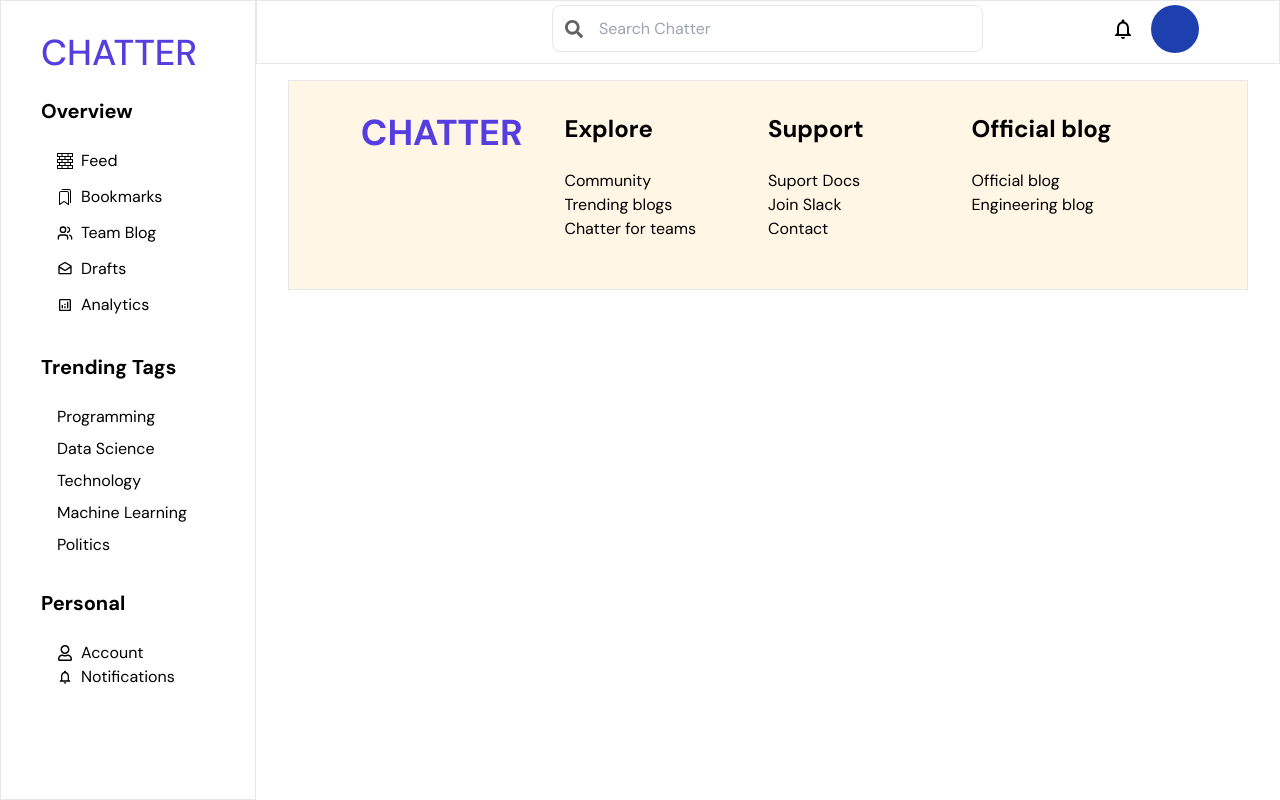
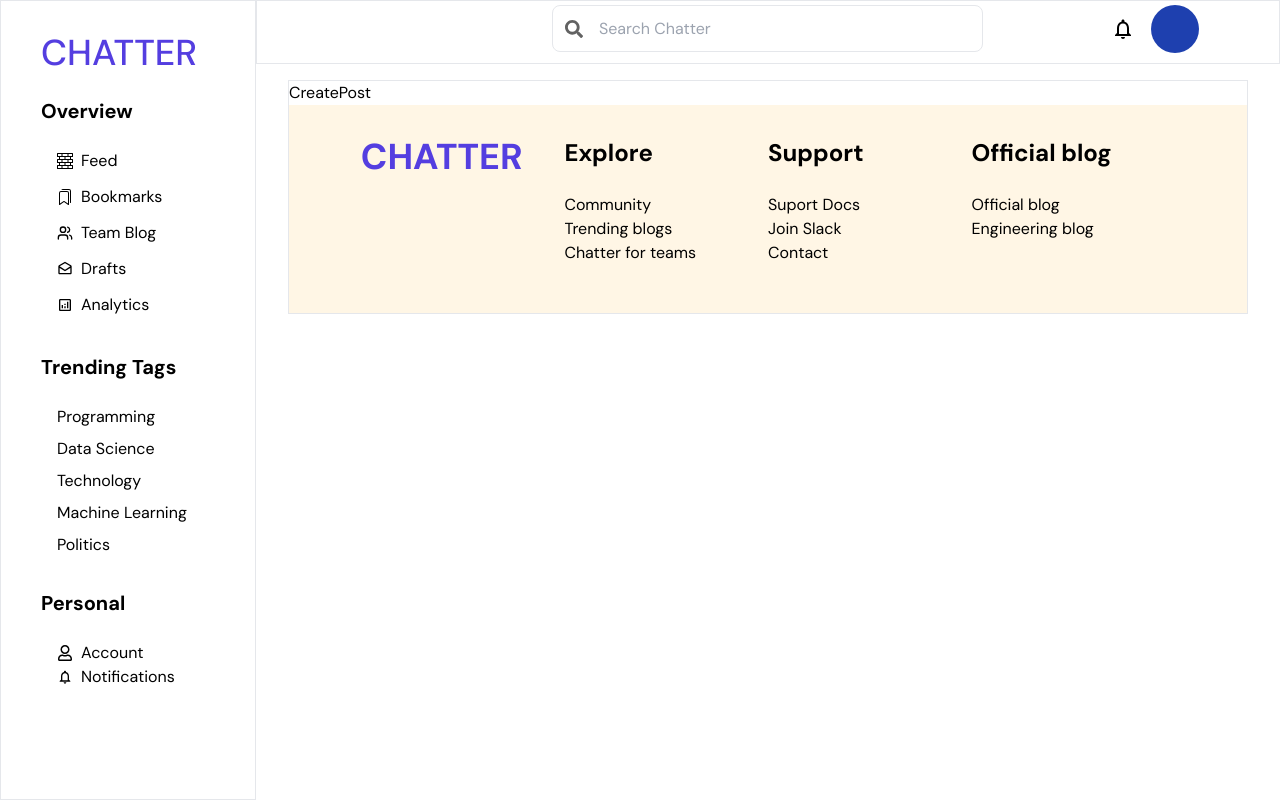
Before and after one commit to lancevd/Chatter, a React (Create React App) app: page /create-post in a window 1280 px wide. Built offline with nearby package versions, Linux system fonts and the light colour scheme; no server answers; the database is empty.

Commit message:
Write template

```diff
--- a/src/components/Content.tsx
+++ b/src/components/Content.tsx
@@ -6,6 +6,7 @@ import Analytics from '../pages/Analytics'
 import PostDetails from '../pages/PostDetails'
 import { useContext } from 'react'
 import { ChatterContext } from '../context/ChatterContext'
+import CreatePost from '../pages/CreatePost'
 
 
 type articleProps = {
@@ -36,6 +37,7 @@ const Content = () => {
             <Route path="/feed" element={<Feed/>} />
             <Route path="analytics" element={<Analytics/>} />
             <Route path={`/post/${postPath}`} element={<PostDetails postId={postPath} post={post} author={author}/>} />
+            <Route path={'create-post'} element={<CreatePost/>}/>
         </Routes>
 
         <Footer />
--- /dev/null
+++ b/src/pages/CreatePost.tsx
@@ -0,0 +1,9 @@
+import React from 'react'
+
+const CreatePost = () => {
+  return (
+    <div>CreatePost</div>
+  )
+}
+
+export default CreatePost
```
